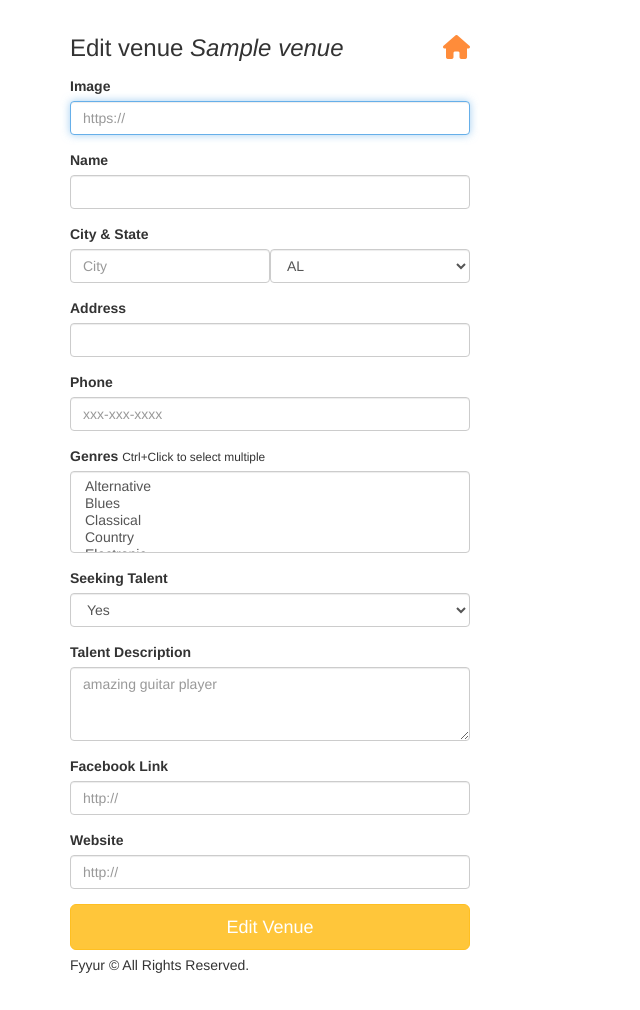
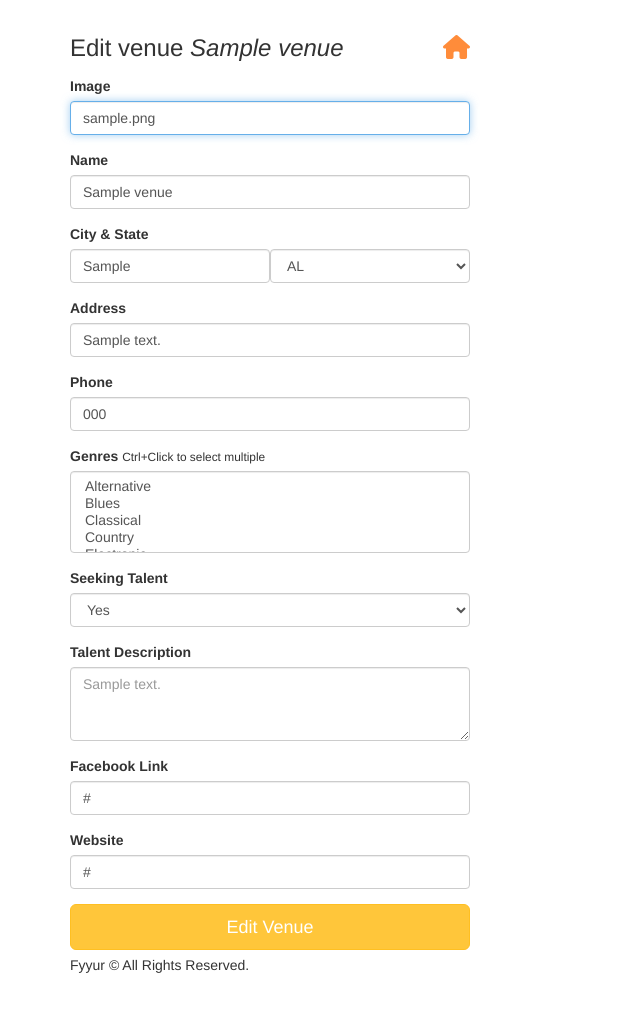
Before and after one commit to fernandoapeguero/Fyyur, a Flask app: page /venues/1/edit in a window 1280 px wide. Shown: the part 60-1070 px from the top of the page, without its empty margins (0-640 px from the left). Run offline with Flask 2, Linux system fonts and the light colour scheme; tables that the repository leaves empty hold one stand-in row (values such as "Sample post"); some libraries are stand-ins or nearby versions.

Commit message:
deleting venues is working'

```diff
--- a/app.py
+++ b/app.py
@@ -9,11 +9,13 @@ import dateutil.parser
 import babel
 from flask import Flask, render_template, request, Response, flash, redirect, url_for
 import flask
+from flask.json import jsonify
 from flask_moment import Moment
 from flask_sqlalchemy import SQLAlchemy
 import logging
 from logging import Formatter, FileHandler
 from flask_wtf import Form
+from werkzeug.exceptions import abort
 from forms import *
 from flask_migrate import Migrate
 from datetime import date, datetime
@@ -271,19 +273,27 @@ def create_venue_submission():
 def delete_venue(venue_id):
   # TODO: Complete this endpoint for taking a venue_id, and using
   # SQLAlchemy ORM to delete a record. Handle cases where the session commit could fail.
+  error = False
+  try:
+    # Show.query.filter(Show.venue_id == venue_id).delete()
+    venue = Venue.query.get(venue_id)
+    db.session.delete(venue)
+    db.session.commit()
+    flash("venue deleted")
 
-  try:
-
-    Venue.query.filter_by(id=venue_id).delete()
-    db.session.commit()
   except:
     db.session.rollback()
+    flash("could not delete venue")
+    error = True
   finally:
     db.session.close()
 
   # BONUS CHALLENGE: Implement a button to delete a Venue on a Venue Page, have it so that
   # clicking that button delete it from the db then redirect the user to the homepage
-  return render_template('pages/home.html')
+  if error:
+        abort(400)
+  else:
+    return redirect(url_for('index'))
 
 #  Artists
 #  ----------------------------------------------------------------
@@ -388,7 +398,13 @@ def edit_artist_submission(artist_id):
   # artist record with ID <artist_id> using the new attributes
   try:
     data = request.form
-    print(data)
+
+    is_seeking = False
+
+    if(data['seeking_venue'] != 'True'):
+          is_seeking = False
+    else:
+      is_seeking = True
     artist = Artist.query.filter_by(id=artist_id).first()
     artist.image_link = data['image_link']
     artist.name = data['name']
@@ -397,6 +413,9 @@ def edit_artist_submission(artist_id):
     artist.phone = data['phone']
     artist.genres = data.getlist('genres')
     artist.facebook_link = data['facebook_link']
+    artist.seeking_venue = is_seeking
+    artist.seeking_venue_description = data['venue_description']
+    artist.website = data['website']
 
 
     db.session.commit()
@@ -429,7 +448,14 @@ def edit_venue_submission(venue_id):
   # venue record with ID <venue_id> using the new attributes
   try:
     data = request.form
-    print(data)
+
+    is_seeking = False
+
+    if(data['seeking_talent'] != 'True'):
+        is_seeking = False
+    else:
+        is_seeking = True
+
     venue = Venue.query.filter_by(id=venue_id).first()
     venue.image_link = data['image_link']
     venue.name = data['name']
@@ -439,7 +465,7 @@ def edit_venue_submission(venue_id):
     venue.phone = data['phone']
     venue.genres = data.getlist('genres')
     venue.facebook_link = data['facebook_link']
-    venue.seeking_talent = bool(data['seeking_talent'])
+    venue.seeking_talent = is_seeking
     venue.seeking_talent_description = data['talent_description']
     venue.website = data['website']
 
@@ -517,7 +543,6 @@ def shows():
   now = datetime.utcnow()
 
   shows = Show.query.join(Venue , Venue.id == Show.venue_id).join(Artist , Artist.id == Show.artist_id).filter(Show.start_time > now).all()
-  # shows = Show.query.join(Venue, Show.venue_id == Venue.id).join(Artist, Artist.id == Show.artist_id).all()
   result = []
   for show in shows:
 
--- a/forms.py
+++ b/forms.py
@@ -1,8 +1,10 @@
 from datetime import datetime
+from typing import Optional
 from flask_wtf import Form
+from flask_wtf.recaptcha import validators
 from wtforms import StringField, SelectField, SelectMultipleField, DateTimeField
 from wtforms.fields.simple import TextAreaField
-from wtforms.validators import DataRequired, AnyOf, URL, InputRequired
+from wtforms.validators import DataRequired, AnyOf, URL, InputRequired , Optional
 from wtforms.widgets.core import TextArea
 
 class ShowForm(Form):
--- /dev/null
+++ b/static/js/actions.js
@@ -0,0 +1,14 @@
+// delete  action for the fyyur app
+
+
+const deleteButton = document.querySelector("#delete_button")
+
+deleteButton.addEventListener('click' , (event) => {
+    event.preventDefault()
+    const venue_id = event.target.dataset.id
+    console.log(venue_id)
+
+    fetch(`/venues/${venue_id}` , {
+        method:"DELETE"
+    }).then(res => window.location = res.url)
+})
--- a/templates/forms/edit_artist.html
+++ b/templates/forms/edit_artist.html
@@ -30,11 +30,11 @@
       <div class="form-group">
         <label for="genres">Genres</label>
         <small>Ctrl+Click to select multiple</small>
-        {{ form.genres(class_ = 'form-control', placeholder='Genres, separated by commas', autofocus = true)  }}
+        {{ form.genres(class_ = 'form-control', placeholder='Genres, separated by commas', autofocus = true) }}
       </div>
       <div class="form-group">
         <label for="seeking_venue">Seeking Venue</label>
-        {{ form.seeking_venue(class_ = 'form-control', placeholder='http://', autofocus = true , value=artist.seeking_venue )}}
+        {{ form.seeking_venue(class_ = 'form-control', autofocus = true , )}}
     </div>
     <div class="form-group ">
       <label for="venue_description">Venue Description</label>
--- a/templates/forms/edit_venue.html
+++ b/templates/forms/edit_venue.html
@@ -6,30 +6,30 @@
       <h3 class="form-heading">Edit venue <em>{{ venue.name }}</em> <a href="{{ url_for('index') }}" title="Back to homepage"><i class="fa fa-home pull-right"></i></a></h3>
       <div class="form-group ">
         <label for="image">Image</label>
-        {{ form.image_link(class_ = 'form-control', placeholder='https://', autofocus = true ) }}
+        {{ form.image_link(class_ = 'form-control', placeholder='https://', autofocus = true  , value=venue.image_link) }}
       </div>
       <div class="form-group">
         <label for="name">Name</label>
-        {{ form.name(class_ = 'form-control', autofocus = true) }}
+        {{ form.name(class_ = 'form-control', autofocus = true , value=venue.name) }}
       </div>
       <div class="form-group">
           <label>City & State</label>
           <div class="form-inline">
             <div class="form-group">
-              {{ form.city(class_ = 'form-control', placeholder='City', autofocus = true) }}
+              {{ form.city(class_ = 'form-control', placeholder='City', autofocus = true , value=venue.city) }}
             </div>
             <div class="form-group">
-              {{ form.state(class_ = 'form-control', placeholder='State', autofocus = true) }}
+              {{ form.state(class_ = 'form-control', placeholder='State', autofocus = true , value=venue.state) }}
             </div>
           </div>
       </div>
       <div class="form-group">
         <label for="address">Address</label>
-        {{ form.address(class_ = 'form-control', autofocus = true) }}
+        {{ form.address(class_ = 'form-control', autofocus = true , value=venue.address) }}
       </div>
       <div class="form-group">
           <label for="phone">Phone</label>
-          {{ form.phone(class_ = 'form-control', placeholder='xxx-xxx-xxxx', autofocus = true) }}
+          {{ form.phone(class_ = 'form-control', placeholder='xxx-xxx-xxxx', autofocus = true , value=venue.phone) }}
         </div>
       <div class="form-group">
         <label for="genres">Genres</label>
@@ -38,19 +38,19 @@
       </div>
       <div class="form-group">
         <label for="talent">Seeking Talent</label>
-        {{ form.seeking_talent(class_ = 'form-control', placeholder='http://', autofocus = true) }}
+        {{ form.seeking_talent(class_ = 'form-control', placeholder='http://', autofocus = true , ) }}
       </div>
       <div class="form-group ">
         <label for="talent_description">Talent Description</label>
-        {{ form.talent_description(class_ = 'form-control', placeholder='amazing guitar player', autofocus = true , rows=3) }}
+        {{ form.talent_description(class_ = 'form-control', placeholder=venue.seeking_talent_description, autofocus = true , rows=3) }}
       </div>
       <div class="form-group">
           <label for="genres">Facebook Link</label>
-          {{ form.facebook_link(class_ = 'form-control', placeholder='http://', autofocus = true) }}
+          {{ form.facebook_link(class_ = 'form-control', placeholder='http://', autofocus = true , value=venue.facebook_link) }}
       </div>
       <div class="form-group">
         <label for="website">Website</label>
-        {{ form.website(class_ = 'form-control', placeholder='http://', autofocus = true ) }}
+        {{ form.website(class_ = 'form-control', placeholder='http://', autofocus = true , value=venue.website) }}
       </div>
       <input type="submit" value="Edit Venue" class="btn btn-primary btn-lg btn-block">
     </form>
--- a/templates/layouts/main.html
+++ b/templates/layouts/main.html
@@ -117,6 +117,7 @@
   <script>window.jQuery || document.write('<script type="text/javascript" src="/static/js/libs/jquery-1.11.1.min.js"><\/script>')</script>
   <script type="text/javascript" src="/static/js/libs/bootstrap-3.1.1.min.js" defer></script>
   <script type="text/javascript" src="/static/js/plugins.js" defer></script>
+  <script src="../../static/js/actions.js"></script>
 
 </body>
 </html>
--- a/templates/pages/show_venue.html
+++ b/templates/pages/show_venue.html
@@ -3,8 +3,14 @@
 {% block content %}
 <div class="row">
 	<div class="col-sm-6">
+
 		<h1 class="monospace">
 			{{ venue.name }}
+			<a href="/venues/{{venue.id}}/edit">
+				<span  style="color: black" onmouseover="this.style.color = 'orange'" onmouseout="this.style.color = 'black'" class="fas fa-edit"></span>
+			</a>
+
+			<button style="background-color: unset; border:unset" id='delete_button' data-id={{venue.id}} class="fas fa-trash"></button>
 		</h1>
 		<p class="subtitle">
 			ID: {{ venue.id }}
```
Also changed, not shown: templates/pages/artists.html (+0 -10 lines), templates/pages/show_artist.html (+10 -0 lines), templates/pages/venues.html (+0 -9 lines).
